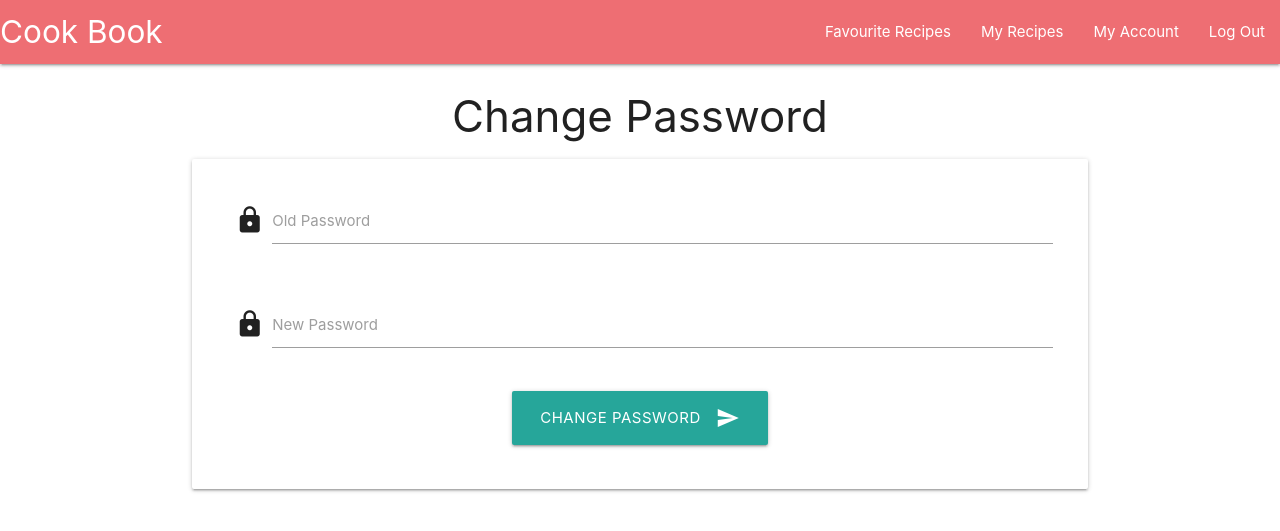
After one commit to DavidMorgan92/cookbook, a Flask app: page /account/change_password in a window 1280 px wide. The commit adds this page. Shown: the top 531 px of the page. Run offline with Flask 3, Linux system fonts and the light colour scheme; the visitor is signed in with stand-in values (Sample User, id 1); some libraries are stand-ins or nearby versions.

Commit message:
Change password function

```diff
--- a/app.py
+++ b/app.py
@@ -32,16 +32,8 @@ csrf.init_app(app)
 # Initialize MongoDb connection
 mongo.initialize(app)
 
-
-# Provide session functions to all view templates
-@app.context_processor
-def session_context_processor():
-    """Provides the is_logged_in function to all view templates."""
-
-    return {
-        "is_logged_in": session.is_logged_in
-    }
-
+# Provide session data getters to all view templates
+app.context_processor(session.context_processor)
 
 # Register home views
 app.add_url_rule("/", "home_index", view_func=home_views.index)
@@ -76,6 +68,8 @@ app.add_url_rule("/recipes/comment/<id>", "recipes_comment",
 
 # Register account views
 app.add_url_rule("/account", "account_index", view_func=account_views.index)
+app.add_url_rule("/account/change_password", "account_change_password",
+                 view_func=account_views.change_password)
 
 # Register profile views
 app.add_url_rule("/profile/<id>", "profile_index",
--- /dev/null
+++ b/routes/account/change_password_form.py
@@ -0,0 +1,8 @@
+from flask_wtf import FlaskForm
+from routes.user.form_fields import PasswordField
+
+
+class ChangePasswordForm(FlaskForm):
+    old_password = PasswordField("Old Password")
+
+    new_password = PasswordField("New Password")
--- a/routes/account/views.py
+++ b/routes/account/views.py
@@ -1,6 +1,8 @@
-from flask import render_template
+from flask import render_template, redirect, url_for, flash
 from authorize import authorize
 from session import logged_in_user_id
+from routes.account.change_password_form import ChangePasswordForm
+from mongo import update_user_password
 
 
 @authorize
@@ -8,4 +10,30 @@ def index():
     """View func to show the logged in user's account options."""
 
     # Show the account index template with the logged in user's ID
-    return render_template("account/index.html", id=logged_in_user_id())
+    return render_template("account/index.html")
+
+
+index.required_methods = ["GET"]
+
+
+@authorize
+def change_password():
+    """View func to change the logged in user's password."""
+
+    form = ChangePasswordForm()
+
+    if form.validate_on_submit():
+        result = update_user_password(
+            logged_in_user_id(), form.old_password.data, form.new_password.data)
+
+        if result != None:
+            flash("Password changed")
+
+            return redirect(url_for("account_index"))
+
+        flash("Incorrect password")
+
+    return render_template("account/change_password.html", form=form)
+
+
+change_password.required_methods = ["GET", "POST"]
--- a/session.py
+++ b/session.py
@@ -19,6 +19,16 @@ def logged_in_user_name():
     return session["user"]["name"]
 
 
+def context_processor():
+    """Provides session data getters to all view templates."""
+
+    return {
+        "is_logged_in": is_logged_in,
+        "logged_in_user_name": logged_in_user_name,
+        "logged_in_user_id": logged_in_user_id
+    }
+
+
 def login(id, name):
     "Stores the user data in the session."
 
--- /dev/null
+++ b/templates/account/change_password.html
@@ -0,0 +1,57 @@
+{% extends "base.html" %}
+
+{% block content %}
+
+<h3 class="center">Change Password</h3>
+
+<div class="row center card-panel">
+    <form class="col s12" action="{{ url_for('account_change_password') }}" method="post">
+        {{ form.csrf_token }}
+
+        <!-- Old password field -->
+        <div class="row">
+            <div class="input-field col s12">
+                <i class="material-icons prefix">lock</i>
+                {{ form.old_password(class_="validate" if not form.old_password.errors else "validate invalid") }}
+                {{ form.old_password.label }}
+
+                <!-- Old password validation errors -->
+                {% if form.old_password.errors %}
+                <ul class="red-text">
+                    {% for error in form.old_password.errors %}
+                    <li>{{ error }}</li>
+                    {% endfor %}
+                </ul>
+                {% endif %}
+            </div>
+        </div>
+
+        <!-- New password field -->
+        <div class="row">
+            <div class="input-field col s12">
+                <i class="material-icons prefix">lock</i>
+                {{ form.new_password(class_="validate" if not form.new_password.errors else "validate invalid") }}
+                {{ form.new_password.label }}
+
+                <!-- New password validation errors -->
+                {% if form.new_password.errors %}
+                <ul class="red-text">
+                    {% for error in form.new_password.errors %}
+                    <li>{{ error }}</li>
+                    {% endfor %}
+                </ul>
+                {% endif %}
+            </div>
+        </div>
+
+        <!-- Submit button -->
+        <div class="row">
+            <button type="submit" class="btn-large">
+                Change password
+                <i class="material-icons right">send</i>
+            </button>
+        </div>
+    </form>
+</div>
+
+{% endblock %}
```
Also changed, not shown: mongo.py (+50 -1 lines), routes/user/form_fields.py (added, +19 -0 lines), routes/user/login_form.py (+3 -9 lines), routes/user/register_form.py (+3 -9 lines), routes/user/views.py (+9 -17 lines), templates/account/index.html (+6 -2 lines).
